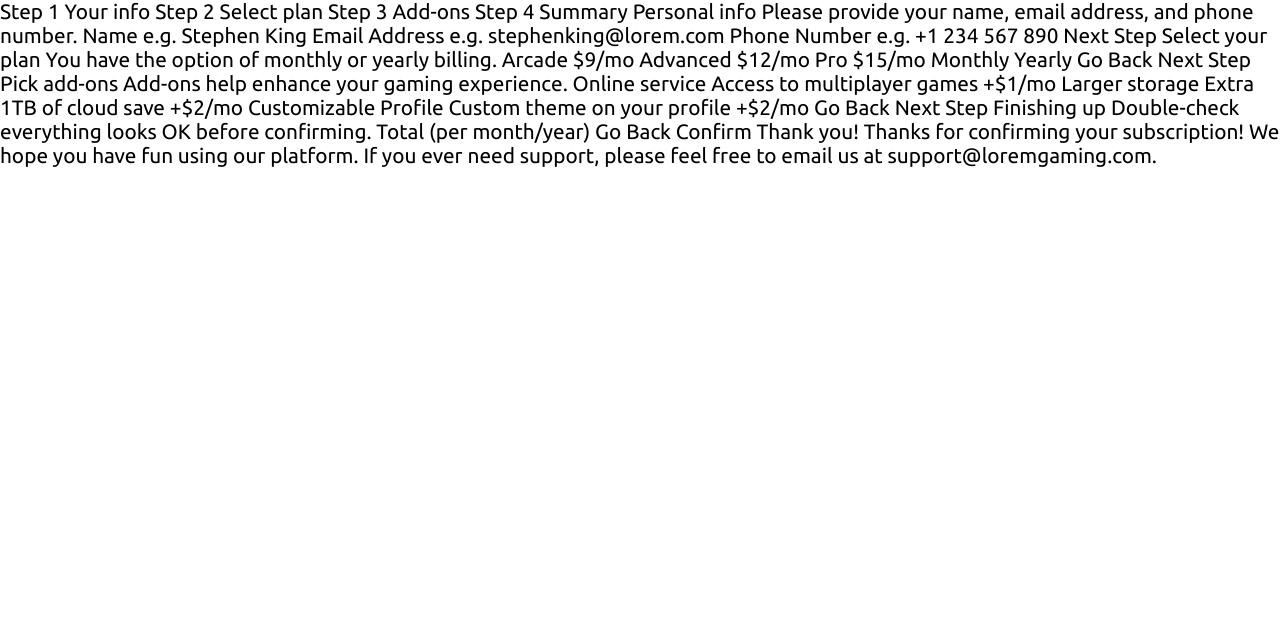
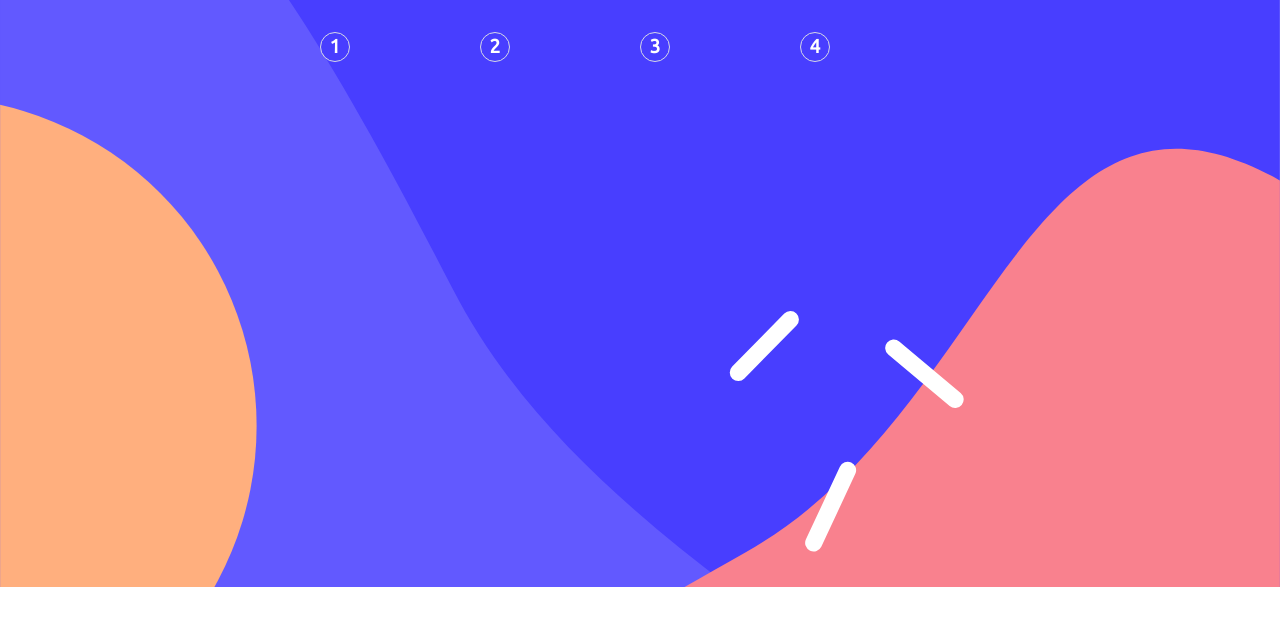
Before and after one commit to Anusha-Syeda012/Multi-Step-Form-Main, a plain HTML site: page index.html in a window 1280 px wide. Drawn offline with Linux system fonts and the light colour scheme.

Commit message:
Modified index.html & style.css

```diff
--- a/index.html
+++ b/index.html
@@ -1,113 +1,27 @@
 <!DOCTYPE html>
 <html lang="en">
   <head>
-  <meta charset="UTF-8">
-  <meta name="viewport" content="width=device-width, initial-scale=1.0"> <!-- displays site properly based on user's device -->
-  <link rel="stylesheet" href="style.css">
-  <link rel="icon" type="image/png" sizes="32x32" href="./assets/images/favicon-32x32.png">
+    <meta charset="UTF-8" />
+    <meta name="viewport" content="width=device-width, initial-scale=1.0" />
+    <!-- displays site properly based on user's device -->
+    <link rel="stylesheet" href="style.css" />
+    <link
+      rel="icon"
+      type="image/png"
+      sizes="32x32"
+      href="./assets/images/favicon-32x32.png"
+    />
     <title>Frontend Mentor | Multi-step form</title>
   </head>
   <body>
+    <header class="grid head">
+      <h2>1</h2>
+      <h2>2</h2>
+      <h2>3</h2>
+      <h2>4</h2>
+    </header>
 
+    <main></main>
     <!-- Sidebar start -->
-
-  Step 1
-  Your info
-
-  Step 2
-  Select plan
-
-  Step 3
-  Add-ons
-
-  Step 4
-  Summary
-
-  <!-- Sidebar end -->
-
-  <!-- Step 1 start -->
-
-  Personal info
-  Please provide your name, email address, and phone number.
-
-  Name
-  e.g. Stephen King
-
-  Email Address
-  e.g. stephenking@lorem.com
-
-  Phone Number
-  e.g. +1 234 567 890
-
-  Next Step
-
-  <!-- Step 1 end -->
-
-  <!-- Step 2 start -->
-
-  Select your plan
-  You have the option of monthly or yearly billing.
-
-  Arcade
-  $9/mo
-
-  Advanced
-  $12/mo
-
-  Pro
-  $15/mo
-
-  Monthly
-  Yearly
-
-  Go Back
-  Next Step
-
-  <!-- Step 2 end -->
-
-  <!-- Step 3 start -->
-
-  Pick add-ons
-  Add-ons help enhance your gaming experience.
-
-  Online service
-  Access to multiplayer games
-  +$1/mo
-
-  Larger storage
-  Extra 1TB of cloud save
-  +$2/mo
-
-  Customizable Profile
-  Custom theme on your profile
-  +$2/mo
-
-  Go Back
-  Next Step
-
-  <!-- Step 3 end -->
-
-  <!-- Step 4 start -->
-
-  Finishing up
-  Double-check everything looks OK before confirming.
-
-  <!-- Dynamically add subscription and add-on selections here -->
-
-  Total (per month/year)
-
-  Go Back
-  Confirm
-
-  <!-- Step 4 end -->
-
-  <!-- Step 5 start -->
-
-  Thank you!
-
-  Thanks for confirming your subscription! We hope you have fun
-  using our platform. If you ever need support, please feel free
-  to email us at support@loremgaming.com.
-
   </body>
 </html>
--- a/style.css
+++ b/style.css
@@ -1,13 +1,12 @@
 /* Importing Ubuntu */
 @import url("https://fonts.googleapis.com/css2?family=Ubuntu");
 
-:root{
-
+:root {
   /* Primary Colors */
   --clr-Marine-blue: hsl(213, 96%, 18%);
   --Purplish-blue: hsl(243, 100%, 62%);
-    --Pastel-blue:hsl(228, 100%, 84%);
-    --Light-blue:hsl(206, 94%, 87%);
+  --Pastel-blue: hsl(228, 100%, 84%);
+  --Light-blue: hsl(206, 94%, 87%);
   --Strawberry-red: hsl(354, 84%, 57%);
 
   /* Neutrals */
@@ -18,12 +17,12 @@
   --White: hsl(0, 0%, 100%);
 
   /* For Font Family */
-    --font-family-default:"Ubuntu";
+  --font-family-default: "Ubuntu";
 
   /*For Font Weights */
-    --font-wght-regular:400;
-    --font-wght-medium:500;
-    --font-wght-bold:700;
+  --font-wght-regular: 400;
+  --font-wght-medium: 500;
+  --font-wght-bold: 700;
 
   /* For Font Sizes */
   --xxlarge: clamp(0.3606rem, 0.3826rem + -0.0244vw, 0.3769rem);
@@ -38,29 +37,127 @@
   --xxxsmall: clamp(1.9438rem, 1.6825rem + 1.1146vw, 2.6856rem);
   --xxxxsmall: clamp(2.3325rem, 1.9718rem + 1.539vw, 3.3569rem);
   --xxxxxsmall: clamp(2.7994rem, 2.3075rem + 2.0986vw, 4.1963rem);
-
 }
 /*Custome Default size to Border box */
 *,
 *::before,
-*::after{
+*::after {
   box-sizing: border-box;
 }
 
 /* For Body  setting custom default values*/
-body{
+body {
   margin: 0;
   padding: 0;
   font-family: var(--font-family-default);
   font-size: 1.3rem;
+  min-height: 100vh;
+
+  background-image: url("./assets/images/bg-sidebar-mobile.svg");
+  background-repeat: no-repeat;
+  background-size: contain;
 }
 
 /* For mobile screens */
-@media screen and (max-width:375px) {
 
+/* Grid and head to only header */
+.grid {
+  display: grid;
+  grid-template-columns: repeat(8, 1fr);
+}
+
+.head {
+  margin-top: 1rem;
+  text-align: center;
+  color: var(--White);
+}
+
+/* Child 1 */
+.head :nth-child(1) {
+  grid-column-start: 3;
+  grid-column-end: 4;
+
+  font-size: 1.2rem;
+  padding-top: 2px;
+
+  border: 1px solid var(--Light-gray);
+  border-radius: 50%;
+  width: 30px;
+  height: 30px;
+}
+/* Hover on child1 */
+.head :nth-child(1):hover {
+  background-color: var(--Light-blue);
+  color: var(--clr-Marine-blue);
+  cursor: pointer;
+  border: transparent;
+}
+
+/* Child 2 */
+.head :nth-child(2) {
+  grid-column-start: 4;
+  grid-column-end: 5;
+
+  font-size: 1.2rem;
+  padding-top: 2px;
+
+  border: 1px solid var(--Light-gray);
+  border-radius: 50%;
+  width: 30px;
+  height: 30px;
+}
+/* Hover on child2 */
+.head :nth-child(2):hover {
+  background-color: var(--Light-blue);
+  color: var(--clr-Marine-blue);
+  cursor: pointer;
+  border: transparent;
+}
+
+/* Child 3 */
+.head :nth-child(3) {
+  grid-column-start: 5;
+  grid-column-end: 6;
+
+  font-size: 1.2rem;
+  padding-top: 2px;
+
+  border: 1px solid var(--Light-gray);
+  border-radius: 50%;
+  width: 30px;
+  height: 30px;
+}
+
+/* Hover on child3 */
+.head :nth-child(3):hover {
+  background-color: var(--Light-blue);
+  color: var(--clr-Marine-blue);
+  cursor: pointer;
+  border: transparent;
+}
+
+/* Child 4 */
+.head :nth-child(4) {
+  grid-column-start: 6;
+  grid-column-end: 7;
+
+  font-size: 1.2rem;
+  padding-top: 2px;
+
+  border: 1px solid var(--Light-gray);
+  border-radius: 50%;
+  width: 30px;
+  height: 30px;
+}
+
+/* Hover on child4 */
+.head :nth-child(4):hover {
+  background-color: var(--Light-blue);
+  color: var(--clr-Marine-blue);
+  cursor: pointer;
+  border: transparent;
 }
 
 /* For Desktop Screens */
-@media screen and (min-width:1440px) {
-
+@media screen and (min-width: 1440px) {
 }
```
Lines whose indentation alone changed are shown as unchanged.
